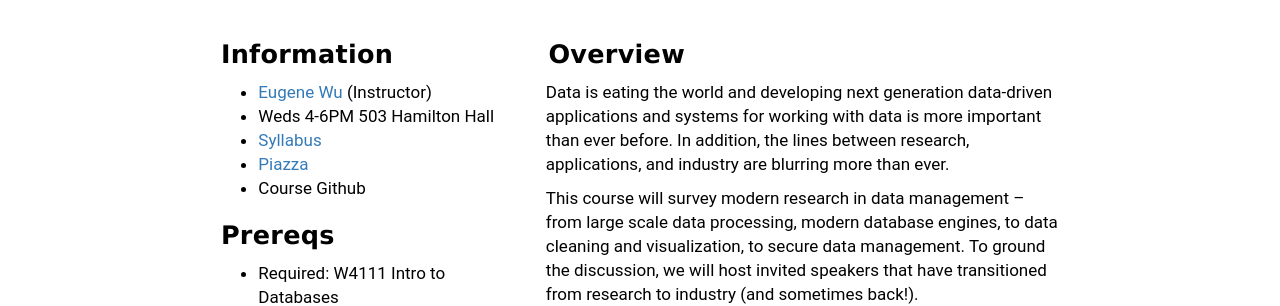
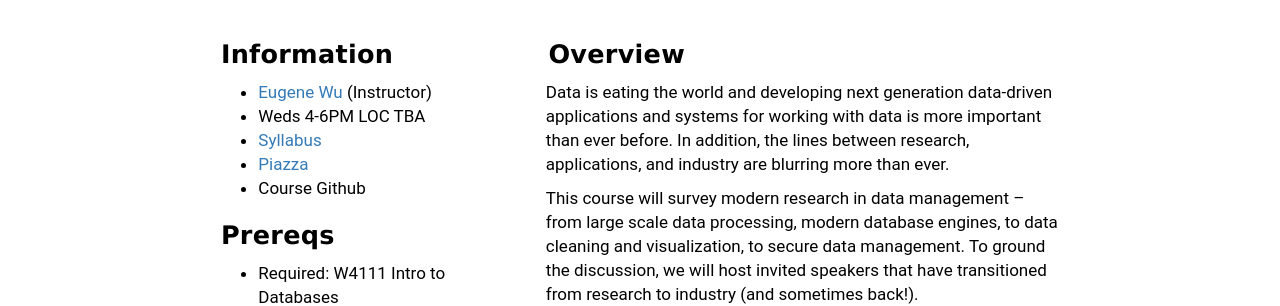
Before and after one commit to columbiadb/columbiadb.github.io, a Jekyll site: the page built from index.md, in a window 1280 px wide. Shown: the part 148-454 px from the top of the page. Built offline with Jekyll 4.4.1, drawn with Linux system fonts in a browser that asks for light colours.

Commit message:
updated website

```diff
--- a/_includes/index_left.md
+++ b/_includes/index_left.md
@@ -1,7 +1,7 @@
 #### Information
 
 * [Eugene Wu](http://www.eugenewu.net) (Instructor)
-* Weds 4-6PM 503 Hamilton Hall
+* Weds 4-6PM LOC TBA
 * [Syllabus](./syllabus)
 * [Piazza](https://piazza.com/class/j9oswjjbpyj3uz)
 * Course Github
```
Also changed, not shown: _includes/index_right.md (deleted, +0 -3 lines).
